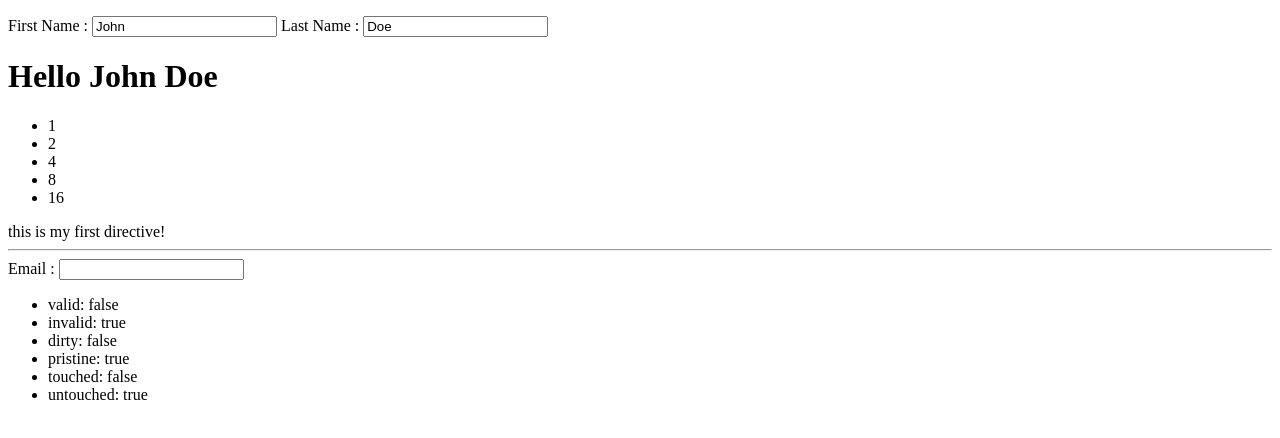
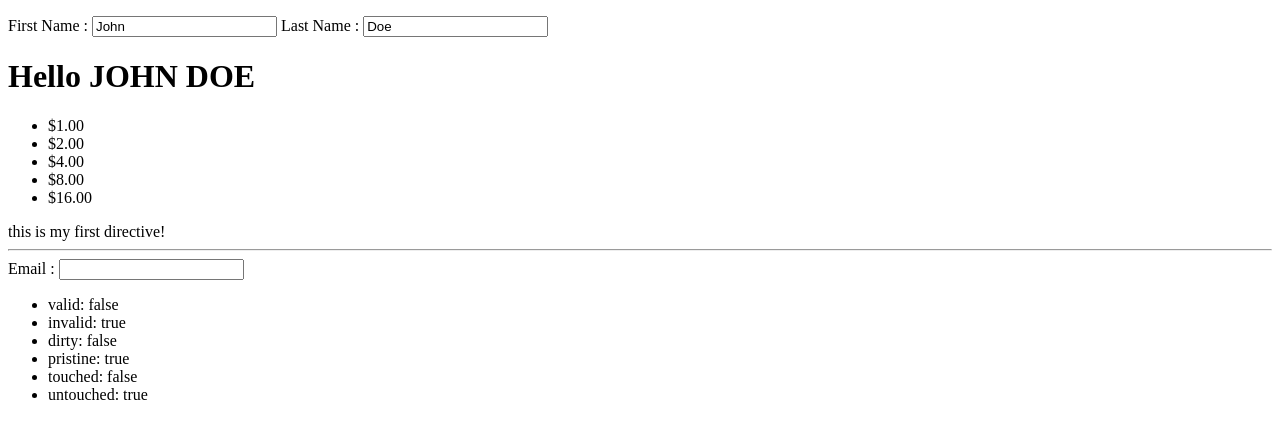
Before and after one commit to Joe-noh/play_angular_1, a plain HTML site: page index.html in a window 1280 px wide. Drawn offline with nearby package versions, Linux system fonts and the light colour scheme.

Commit message:
first filter

```diff
--- a/index.html
+++ b/index.html
@@ -18,10 +18,10 @@
         <label>First Name</label> : <input type="text" ng-model="person.firstName">
         <label>Last Name</label> : <input type="text" ng-model="person.lastName">
       </p>
-      <h1>Hello <span ng-bind="person.fullName()"></span></h1>
+      <h1>Hello <span ng-bind="person.fullName() | uppercase"></span></h1>
 
       <ul>
-        <li ng-repeat="x in numbers">{{x}}</li>
+        <li ng-repeat="x in numbers">{{x | currency}}</li>
       </ul>
 
       <my-directive></my-directive>
```
